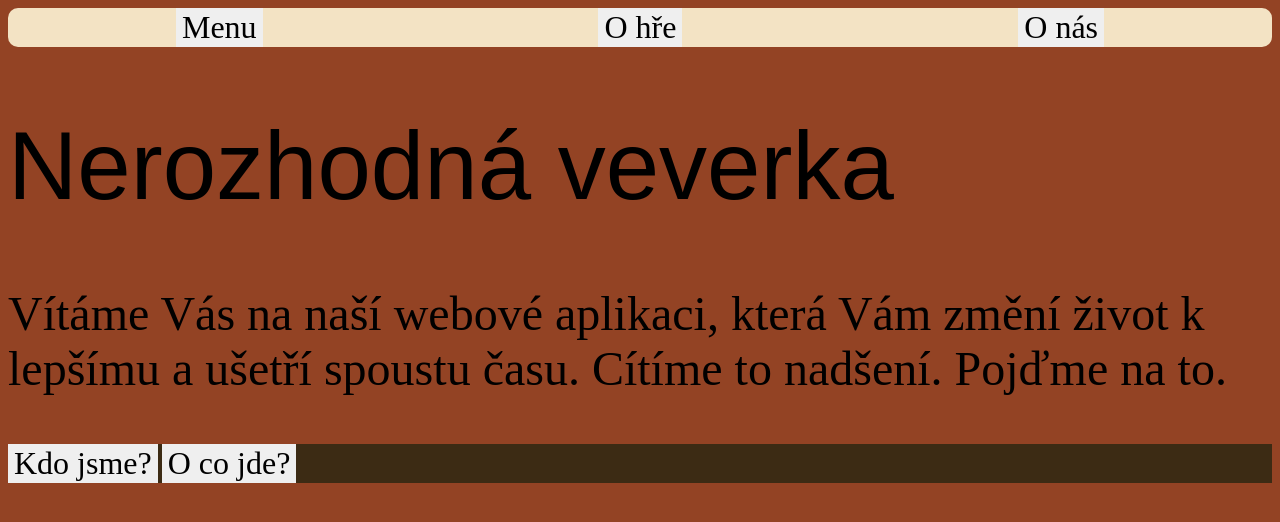
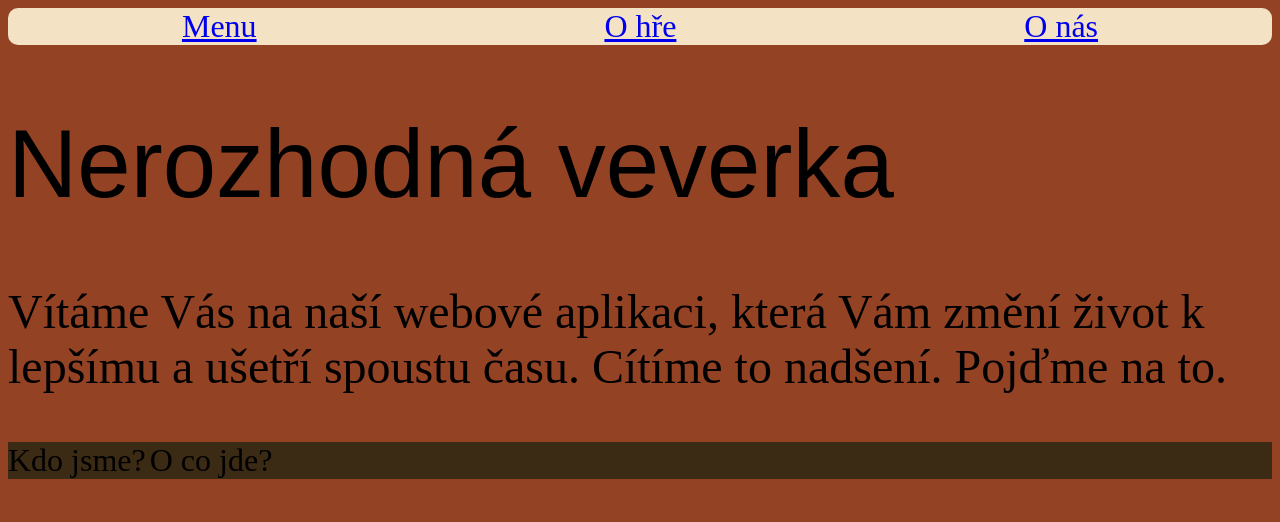
Before and after one commit to BaraT91/o-projektu, a plain HTML site: page index.html in a window 1280 px wide. Drawn offline with Linux system fonts and the light colour scheme; a web font is replaced by a local one.

Commit message:
obrazky a rozdeleni prace

```diff
--- a/index.html
+++ b/index.html
@@ -4,6 +4,7 @@
     <meta charset="UTF-8" />
     <meta name="viewport" content="width=device-width, initial-scale=1.0" />
     <link rel="stylesheet" href="style.css" />
+    <link rel="stylesheet" href="menu.css" />
     <script type="module" src="script.js"></script>
     <link rel="preconnect" href="https://fonts.googleapis.com" />
     <link rel="preconnect" href="https://fonts.gstatic.com" crossorigin />
@@ -15,10 +16,12 @@
     <title>Nerozhodná veverka</title>
   </head>
   <body>
-    <div class="menu">
-      <button class="menu_uvod">Menu</button>
-      <button class="menu_ohre">O hře</button>
-      <button class="menu_onas">O nás</button>
+    <div class="header">
+      <div class="menu">
+        <a class="menu_uvod" href="./index.html">Menu</a>
+        <a class="menu_ohre" href="./O hře/hra.html">O hře</a>
+        <a class="menu_onas" href="./O nás/my.html">O nás</a>
+      </div>
     </div>
     <div class="uvod">
       <h1>Nerozhodná veverka</h1>
@@ -28,8 +31,8 @@
       </p>
     </div>
     <div class="tlacitka">
-      <button class="onas">Kdo jsme?</button>
-      <button class="ohre">O co jde?</button>
+      <a class="onas">Kdo jsme?</a>
+      <a class="ohre">O co jde?</a>
     </div>
   </body>
 </html>
--- a/menu.css
+++ b/menu.css
@@ -0,0 +1,6 @@
+.menu {
+  background-color: #F3E3C4;
+  display: flex;
+  justify-content: space-around;
+  border-radius: 10px;
+}
--- a/style.css
+++ b/style.css
@@ -1,13 +1,5 @@
 body {
   background-color: #934324;
-}
-
-.menu {
-  background-color: #F3E3C4;
-  display: flex;
-  justify-content: space-around;
-  border-radius: 10px;
-
 }
 
 h1 {
@@ -24,7 +16,7 @@ p {
   font-size: 3em;
 }
 
-button {
+a {
   font-family: "Forum", serif;
   font-weight: 400;
   font-style: normal;
```
Also changed, not shown: global.css (deleted), img/Arrow.png (added), img/Bara.svg (added), img/CornerSquirrel.png (added), img/Squirrel_lazy.svg (added), img/Squirrel_logo.svg (added), img/Squirrel_logo_tong.svg (added), img/Squirrel_working.svg (added), img/Tania.svg (added).
